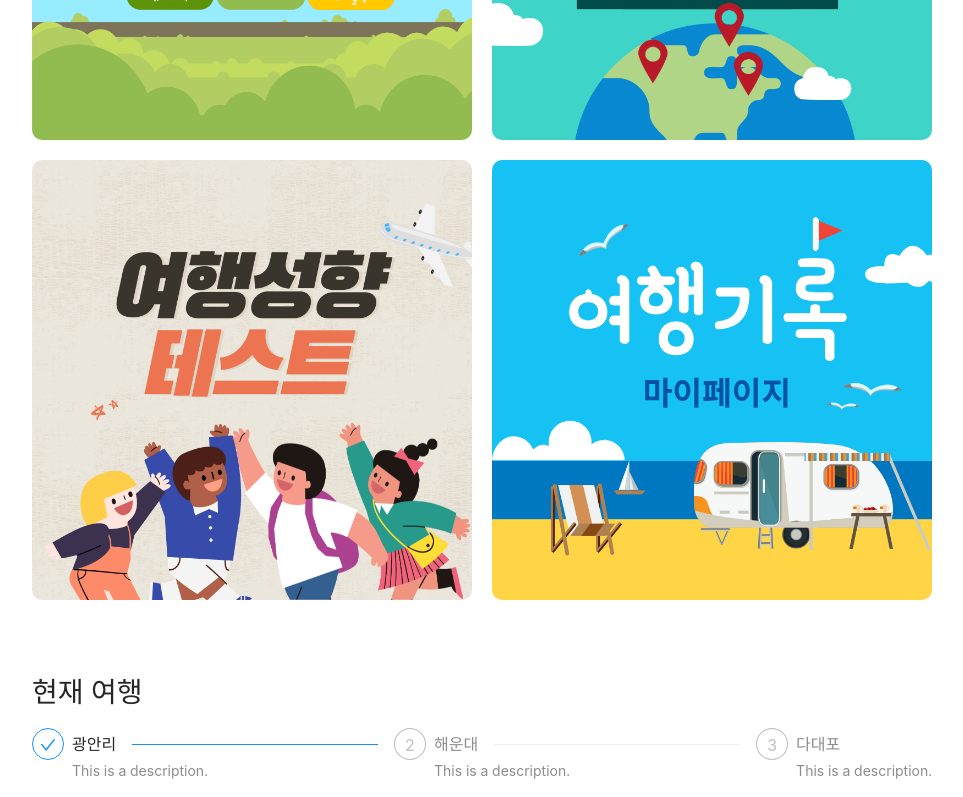
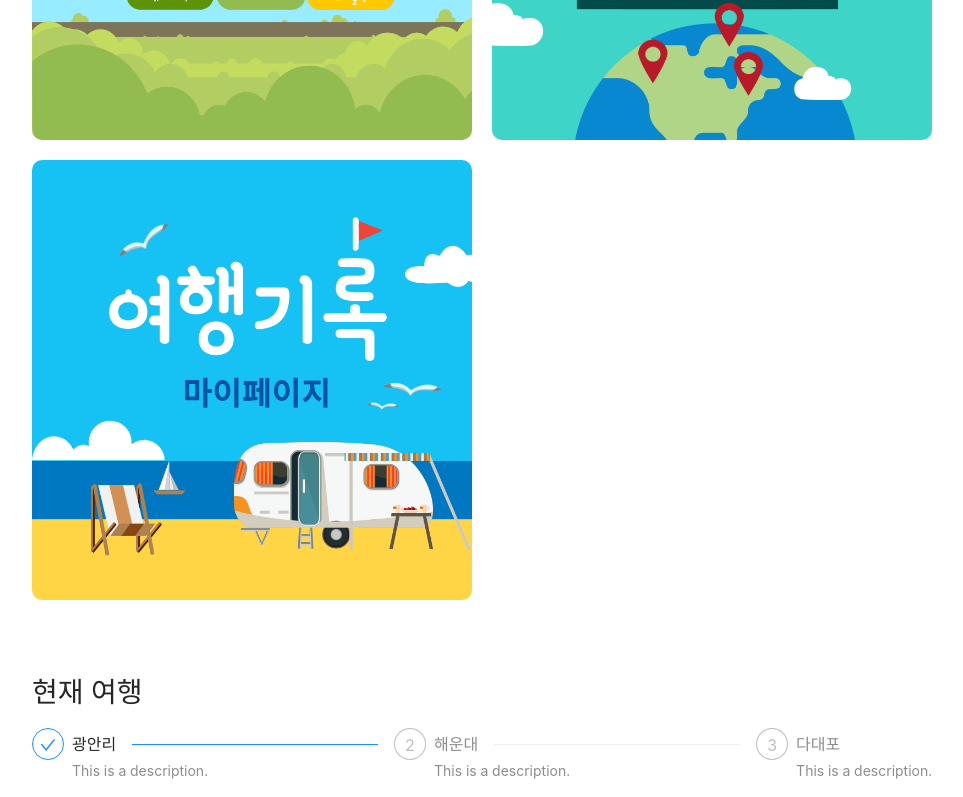
Before and after one commit to ksh103/HonjaEottae, a Next.js app in the folder frontend/: page / in a window 1280 px wide. Shown: the part 540-1337 px from the top of the page, without its empty margins (158-1121 px from the left). Built offline with nearby package versions, Linux system fonts and the light colour scheme.

Commit message:
server setting29

```diff
--- a/frontend/components/Main/MainPage.tsx
+++ b/frontend/components/Main/MainPage.tsx
@@ -12,7 +12,7 @@ import MainTravel from './MainTravel';
 const menus = [
   { title: '여행코스추천', url: '/course', image: '/images/1.png' },
   { title: '내주변관광지', url: '/location', image: '/images/2.png' },
-  { title: '여행성향테스트', url: '/travel', image: '/images/3.png' },
+  //{ title: '여행성향테스트', url: '/travel', image: '/images/3.png' },
   { title: '여행기록', url: '/mypage', image: '/images/4.png' },
 ];
 
```
